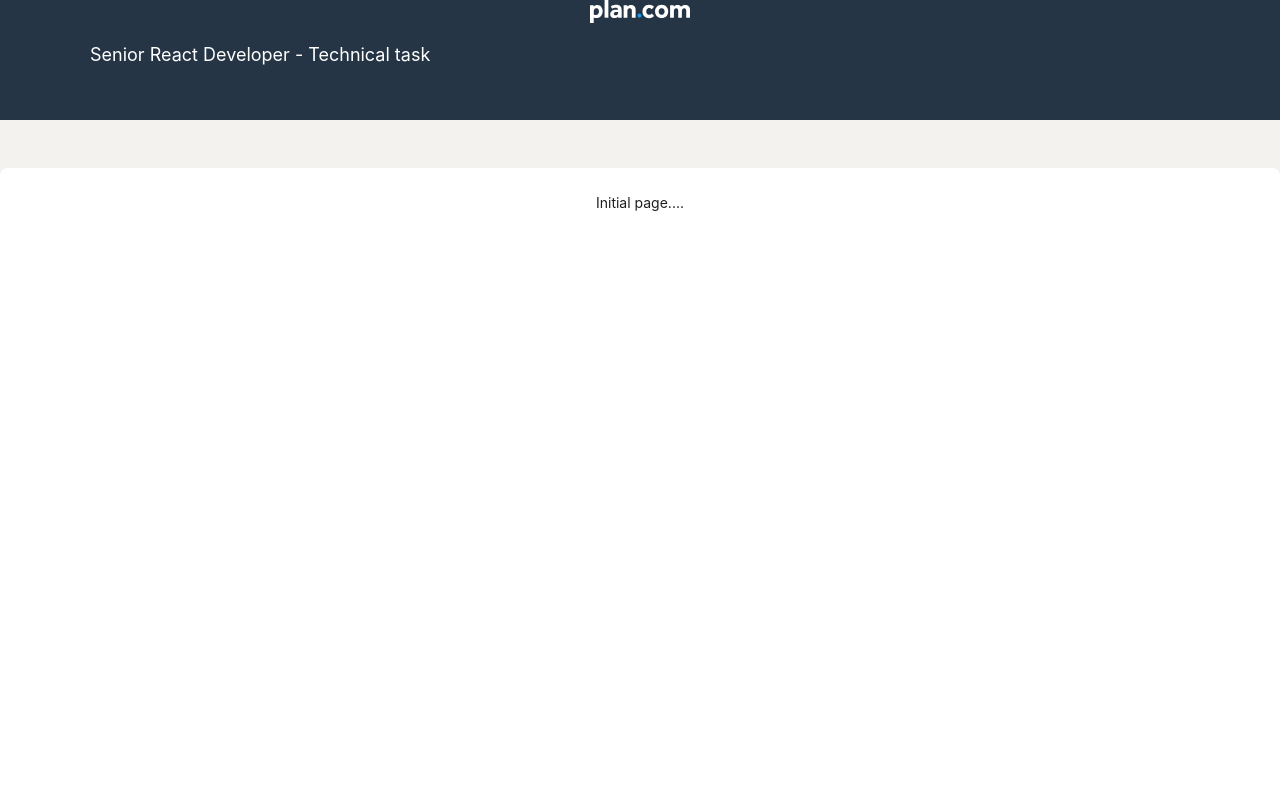
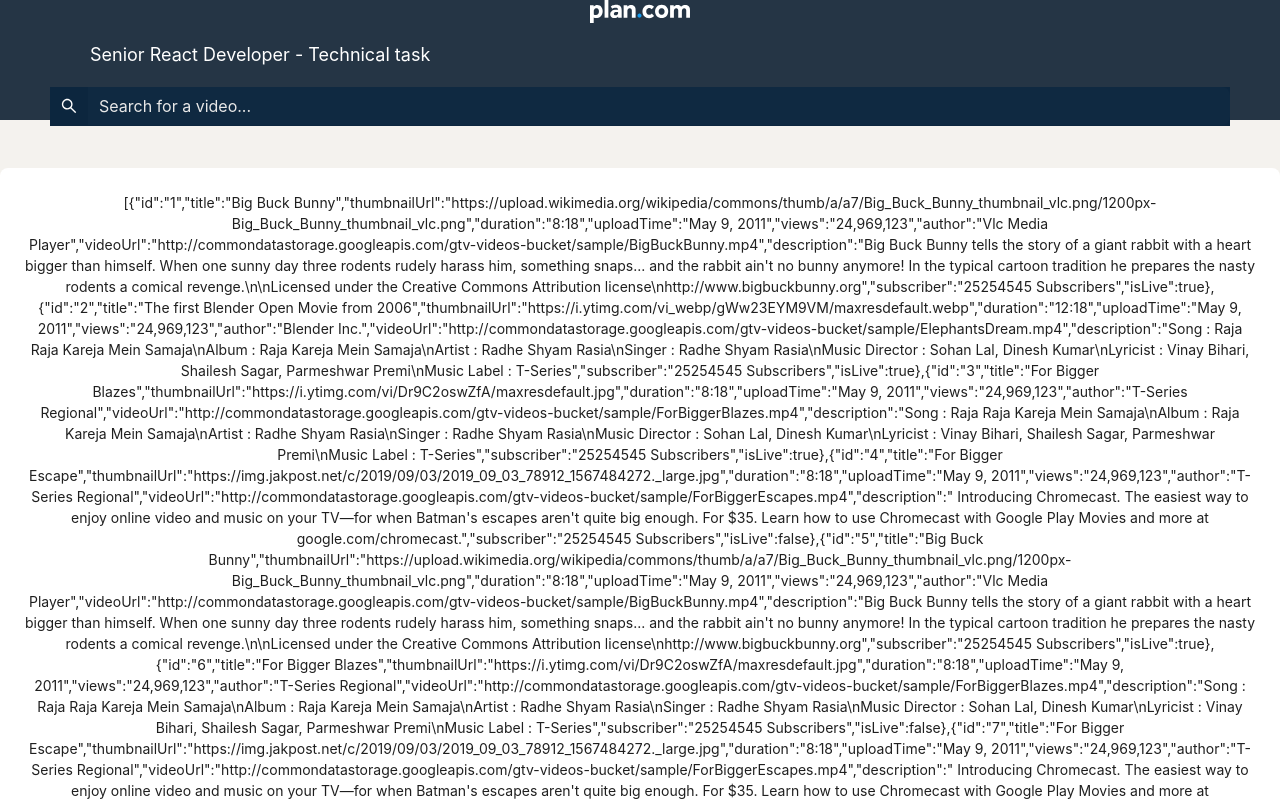
Before and after one commit to giliard1984/plan-technical-task, a React (Vite) app: page / in a window 1280 px wide. Shown: the top 801 px of the page. Built offline with nearby package versions, Linux system fonts and the light colour scheme; data requests are answered from the project's data file.

Commit message:
Wrapped up the application in a context, and adjusted the layout to present a search input I had in place in the movies project, which might be useful here

```diff
--- /dev/null
+++ b/src/contexts/AppContext.tsx
@@ -0,0 +1,62 @@
+// this context api is responsible for managing the main
+// information related to the application
+import { createContext, useState, useEffect } from "react";
+import useFetch from "@hooks/useFetch";
+import { useDebounce } from "@hooks/useDebounce";
+
+import type { Video } from "@definitions/global";
+
+const AppContextValue = {
+  loading: false,
+  error: null as Error | null,
+  videosList: [] as Video[] | undefined,
+  filteredVideosList: [] as Video[] | undefined,
+  searchValue: "",
+  setSearchValue: (_value: string) => {},
+ };
+
+const AppContext = createContext(AppContextValue);
+
+const AppProvider = ({ children }: any) => {
+  const [searchValue, setSearchValue] = useState(""); // state that keeps the typed information (input)
+  const [filteredVideosList, setFilteredVideosList] = useState<Video[]>();
+
+  // debouce hook based on the searchValue state (search input)
+  const debouncedValue = useDebounce(searchValue, 500);
+
+  // as soon as the component mounts, the videos list should be fetched
+  const {
+    data: videosList,
+    loading,
+    error
+  } = useFetch<Video[]>("http://localhost:5181/videos");
+
+  // as soon as the data is fetched, we make a copy of it, so the data can be filtered
+  useEffect(() => {
+    setFilteredVideosList(videosList);
+  }, [videosList]);
+
+  // based on the search text input, we filter the data, and render on the screen
+  useEffect(() => {
+    const filtered = structuredClone(videosList)
+      ?.filter((obj: Video) => Object.values(obj).some(val => String(val).toLowerCase().includes(searchValue.toLowerCase())));
+    setFilteredVideosList(filtered);
+  }, [debouncedValue]);
+
+  return (
+    <AppContext.Provider
+      value={{
+        loading,
+        error,
+        videosList,
+        searchValue,
+        filteredVideosList,
+        setSearchValue
+      }}
+    >
+      {children}
+    </AppContext.Provider>
+  );
+ };
+
+ export { AppContext, AppProvider };
--- a/src/layouts/Default.tsx
+++ b/src/layouts/Default.tsx
@@ -1,6 +1,8 @@
-import React from "react";
-import { Row, Col, Layout, theme, ConfigProvider, FloatButton } from 'antd';
+import React, { useContext } from "react";
+import { Row, Col, Layout, theme, ConfigProvider, Input, FloatButton } from 'antd';
+import { SearchOutlined } from '@ant-design/icons';
 import { Outlet } from "react-router-dom";
+import { AppContext } from "@contexts/AppContext";
 
 import styles from "./Default.module.scss";
 
@@ -8,6 +10,11 @@
 
 const DefaultLayout: React.FC = () => {
   const { token: { borderRadiusLG } } = theme.useToken(); // antd token
+
+  // retrieved states and methods associated with the app context
+  const {
+    setSearchValue
+  } = useContext(AppContext);
 
   return (
     <ConfigProvider
@@ -26,6 +33,20 @@
               Senior React Developer - Technical task
             </Col>
           </Row>
+          <Row justify="center" align="middle">
+            <Col flex="1280px" className={styles.input}>
+              <ConfigProvider theme={{ components: { Input: { colorTextPlaceholder: "#E8E8E8" }}}}>
+                <Input
+                  className={styles.myInput}
+                  size="large"
+                  variant="borderless"
+                  placeholder="Search for a video..."
+                  addonBefore={<SearchOutlined style={{ color: "#fff"}} />}
+                  onChange={(e) => setSearchValue(e.target.value)}
+                />
+              </ConfigProvider>
+            </Col>
+          </Row>
         </Header>
         <Content className={styles.content}>
           <div
--- a/src/main.tsx
+++ b/src/main.tsx
@@ -1,10 +1,13 @@
-import { StrictMode } from "react";
-import { createRoot } from "react-dom/client";
+import React from "react";
+import ReactDOM from "react-dom/client";
+import { AppProvider } from "@contexts/AppContext";
 import App from "./App.tsx";
 import "./index.css";
 
-createRoot(document.getElementById('root')!).render(
-  <StrictMode>
-    <App />
-  </StrictMode>,
+ReactDOM.createRoot(document.getElementById('root')!).render(
+  <React.StrictMode>
+    <AppProvider>
+      <App />
+    </AppProvider>
+  </React.StrictMode>,
 );
--- a/src/pages/HomePage.tsx
+++ b/src/pages/HomePage.tsx
@@ -1,9 +1,19 @@
-import React from "react";
+import React, { useContext } from "react";
+import { AppContext } from "@contexts/AppContext";
 
 const HomePage: React.FC = () => {
+  // retrieved states and methods associated with the app context
+  const {
+    loading,
+    error,
+    filteredVideosList
+  } = useContext(AppContext);
+
   return (
     <>
-      Initial page....
+      {loading && <div>Loading...</div>}
+      {error && <div>{JSON.stringify(error)}</div>}
+      {filteredVideosList && JSON.stringify(filteredVideosList)}
     </>
   );
 };
```
